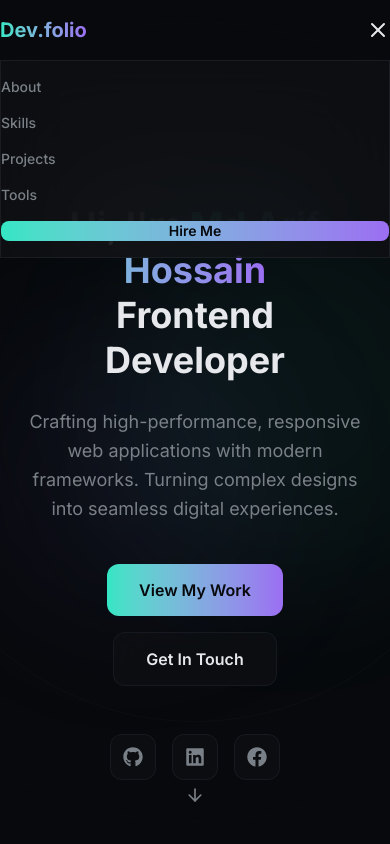
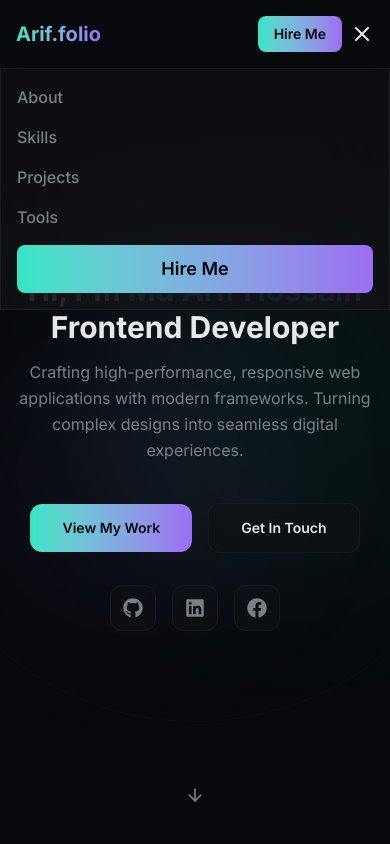
Before and after one commit to arifh97/arifh97, a Next.js app: page / in a window 390 px wide. Both pictures are taken after a click on the button 378 px from the left and 30 px from the top of the page. Shown: the top 844 px of the page. Built offline with nearby package versions, Linux system fonts and the light colour scheme.

Commit message:
all done

```diff
--- a/app/components/ContactSection.tsx
+++ b/app/components/ContactSection.tsx
@@ -69,7 +69,7 @@ const ContactSection = () => {
             whileInView={{ opacity: 1, x: 0 }}
             viewport={{ once: true, amount: 0.2 }}
             transition={{ duration: 0.6, delay: 0.3 }}
-            className="glass rounded-2xl p-8 space-y-5"
+            className="glass rounded-2xl p-4 md:p-8 space-y-5"
           >
             <div>
               <label className="text-sm font-medium mb-2 block text-foreground">Name</label>
--- a/app/components/HeroSection.tsx
+++ b/app/components/HeroSection.tsx
@@ -7,13 +7,13 @@ import { Link } from "react-scroll";
 
 const HeroSection = () => {
   return (
-    <section className="relative min-h-screen flex items-center justify-center overflow-hidden section-padding pt-32">
+    <section className="relative min-h-screen flex items-center justify-center overflow-hidden section-padding md:pt-32">
       {/* Background effects */}
       <div className="absolute inset-0 pointer-events-none">
         <div className="absolute top-1/4 left-1/4 w-96 h-96 rounded-full bg-primary/5 blur-3xl animate-pulse-glow" />
         <div className="absolute bottom-1/4 right-1/4 w-80 h-80 rounded-full bg-accent/5 blur-3xl animate-pulse-glow" style={{ animationDelay: "1.5s" }} />
-        <div className="absolute top-1/2 left-1/2 -translate-x-1/2 -translate-y-1/2 w-[600px] h-[600px] rounded-full border border-border/20" />
-        <div className="absolute top-1/2 left-1/2 -translate-x-1/2 -translate-y-1/2 w-[800px] h-[800px] rounded-full border border-border/10" />
+        <div className="absolute top-1/2 left-1/2 -translate-x-1/2 -translate-y-1/2 w-150 h-150 rounded-full border border-border/20" />
+        <div className="absolute top-1/2 left-1/2 -translate-x-1/2 -translate-y-1/2 w-200 h-200 rounded-full border border-border/10" />
       </div>
 
       <div className="container mx-auto relative z-10">
@@ -23,7 +23,7 @@ const HeroSection = () => {
             whileInView={{ opacity: 1, y: 0 }}
             viewport={{ once: true, amount: 0.2 }}
             transition={{ duration: 0.6 }}
-            className="inline-flex items-center gap-2 px-4 py-2 rounded-full glass mb-8"
+            className="inline-flex items-center gap-2 px-4 py-2 rounded-full glass mb-5 md:mb-8"
           >
             <span className="w-2 h-2 rounded-full bg-primary animate-pulse" />
             <span className="text-sm text-muted-foreground">Available for new projects</span>
@@ -34,7 +34,7 @@ const HeroSection = () => {
             whileInView={{ opacity: 1, y: 0 }}
             viewport={{ once: true, amount: 0.2 }}
             transition={{ duration: 0.7, delay: 0.1 }}
-            className="font-heading text-4xl md:text-5xl lg:text-6xl font-bold leading-tight mb-6"
+            className="font-heading text-3xl md:text-5xl lg:text-6xl font-bold leading-tight mb-3 md:mb-6"
           >
             Hi, I'm{" "}
             <span className="gradient-text">Md Arif Hossain</span>
@@ -47,7 +47,7 @@ const HeroSection = () => {
             whileInView={{ opacity: 1, y: 0 }}
             viewport={{ once: true, amount: 0.2 }}
             transition={{ duration: 0.6, delay: 0.3 }}
-            className="text-lg md:text-xl text-muted-foreground max-w-2xl mx-auto mb-10 leading-relaxed"
+            className="text-base md:text-xl text-muted-foreground max-w-2xl mx-auto mb-10 leading-relaxed"
           >
             Crafting high-performance, responsive web applications with modern frameworks.
             Turning complex designs into seamless digital experiences.
@@ -58,18 +58,18 @@ const HeroSection = () => {
             whileInView={{ opacity: 1, y: 0 }}
             viewport={{ once: true, amount: 0.2 }}
             transition={{ duration: 0.5, delay: 0.5 }}
-            className="flex flex-col sm:flex-row items-center justify-center gap-4 mb-12"
+            className="flex flex-wrap items-center justify-center gap-4 mb-8 md:mb-12 text-sm md:text-base"
           >
             <Link
               smooth={true} duration={300} offset={0}
-              to="#projects"
+              to="projects"
               className="px-8 py-3.5 rounded-xl font-semibold bg-linear-to-r from-primary to-accent text-primary-foreground hover:opacity-90 transition-all duration-300 hover:scale-105 glow-primary"
             >
               View My Work
             </Link>
             <Link
               smooth={true} duration={300} offset={0}
-              to="#contact"
+              to="contact"
               className="px-8 py-3.5 rounded-xl font-semibold glass hover-glow hover:border-primary/50 transition-all duration-300"
             >
               Get In Touch
--- a/app/components/Navbar.tsx
+++ b/app/components/Navbar.tsx
@@ -33,7 +33,7 @@ const Navbar = () => {
     >
       <div className="container mx-auto flex items-center justify-between py-4">
         <a href="#" className="font-heading text-xl font-bold gradient-text">
-          Dev.folio
+          Arif.folio
         </a>
 
         {/* Desktop */}
@@ -56,6 +56,14 @@ const Navbar = () => {
           </Link>
         </div>
 
+
+        <Link
+          to="contact"
+          spy={true} smooth={true} duration={600} offset={0}
+          className="px-4 py-2 cursor-pointer ml-auto mr-2 md:hidden rounded-lg text-sm font-semibold bg-linear-to-r from-primary to-accent text-primary-foreground hover:opacity-90 transition-opacity"
+        >
+          Hire Me
+        </Link>
         {/* Mobile toggle */}
         <button
           onClick={() => setMobileOpen(!mobileOpen)}
@@ -80,7 +88,7 @@ const Navbar = () => {
                   key={link.href}
                   to={link.href} spy={true} smooth={true} duration={600} offset={0}
                   onClick={() => setMobileOpen(false)}
-                  className="text-sm font-medium text-muted-foreground hover:text-primary transition-colors"
+                  className="text-base font-medium text-muted-foreground hover:text-primary transition-colors"
                 >
                   {link.label}
                 </Link>
@@ -89,7 +97,7 @@ const Navbar = () => {
                 to="contact"
                 spy={true} smooth={true} duration={600} offset={0}
                 onClick={() => setMobileOpen(false)}
-                className="px-5 rounded-lg text-sm font-semibold bg-linear-to-r from-primary to-accent text-primary-foreground text-center"
+                className="px-5 min-h-12 flex items-center justify-center rounded-lg text-lg font-semibold bg-linear-to-r from-primary to-accent text-primary-foreground text-center"
               >
                 Hire Me
               </Link>
--- a/app/components/ToolsSection.tsx
+++ b/app/components/ToolsSection.tsx
@@ -59,7 +59,7 @@ const ToolsSection = () => {
         </div>
 
         {/* Workflow */}
-        <div className="grid md:grid-cols-4 gap-6">
+        <div className="grid md:grid-cols-2 lg:grid-cols-4 gap-6">
           {workflow.map((item, i) => (
             <motion.div
               key={item.step}
--- a/app/index.css
+++ b/app/index.css
@@ -98,7 +98,7 @@
   }
 
   .section-padding {
-    @apply py-15 md:py-20 lg:py-25 px-6 md:px-8;
+    @apply py-15 md:py-20 lg:py-25;
   }
 
   .hover-glow {
@@ -108,4 +108,7 @@
     box-shadow: 0 0 30px hsl(var(--glow-primary) / 0.2),
                 0 0 80px hsl(var(--glow-primary) / 0.08);
   }
+  .container{
+    @apply px-4
+  }
 }
```
